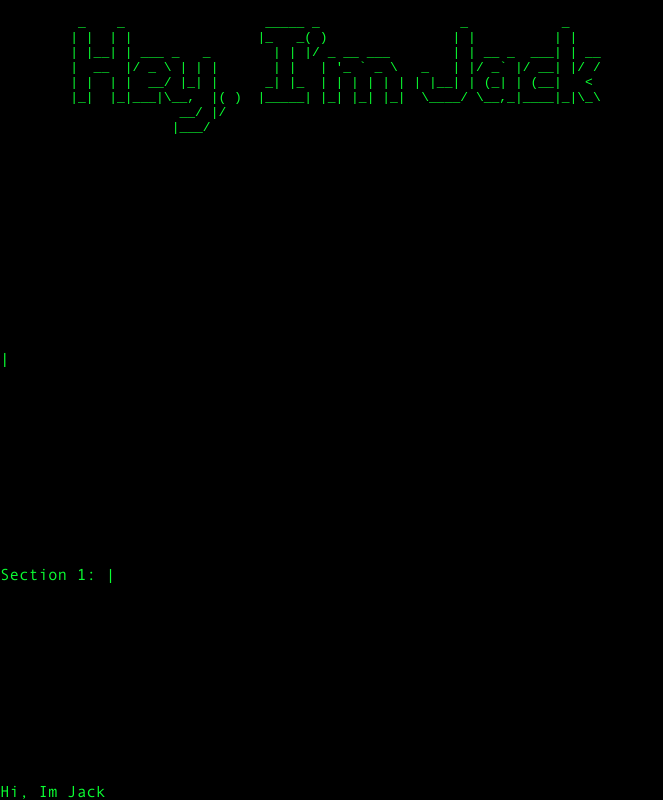
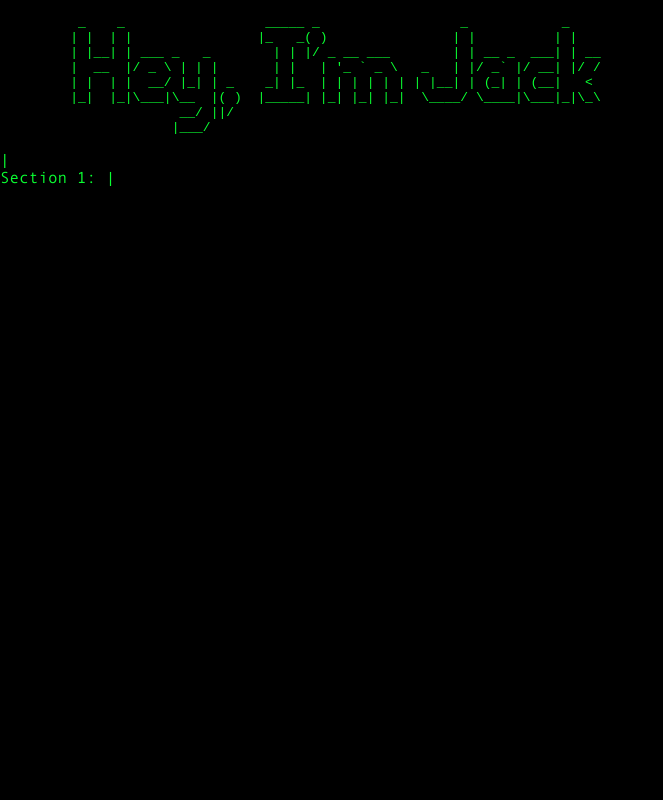
Before and after one commit to jackcdavey/terminal-demo, a Next.js app: page / in a window 1280 px wide. Shown: the whole page, without its empty margins (0-663 px from the left). Built offline with nearby package versions, Linux system fonts and the light colour scheme.

Commit message:
Minor headline fixes

```diff
--- a/src/app/page.module.css
+++ b/src/app/page.module.css
@@ -1,7 +1,7 @@
 .main {
   display: flex;
   flex-direction: column;
-  justify-content: space-between;
+  /* justify-content: space-between; */
   /* align-items: center; */
   /* padding: 6rem; */
   min-height: 100vh;
--- a/src/app/page.tsx
+++ b/src/app/page.tsx
@@ -16,17 +16,14 @@ export default function Home() {
          | |  | |                |_   _( )                | |          | |
          | |__| | ___ _   _        | | |/ _ __ ___        | | __ _  ___| | __
          |  __  |/ _ \\ | | |       | |   | '_ \` _ \\   _   | |/ _\` |/ __| |/ /
-         | |  | |  __/ |_| |      _| |_  | | | | | | | |__| | (_| | (__|   <
-         |_|  |_|\___|\\__,  |( )  |_____| |_| |_| |_|  \\____/ \\__,_|\____|_|\\_\\
-                       __/ |/
+         | |  | |  __/ |_| | _    _| |_  | | | | | | | |__| | (_| | (__|   <
+         |_|  |_|\\___|\\__  |( )  |_____| |_| |_| |_|  \\____/ \\____|\\___|_|\\_\\
+                       __/ ||/
                       |___/
         `}
       </pre>
       <TaglineTxt />
       <TerminalText />
-      <p>
-        Hi, Im Jack
-      </p>
     </main>
   )
 }
```
